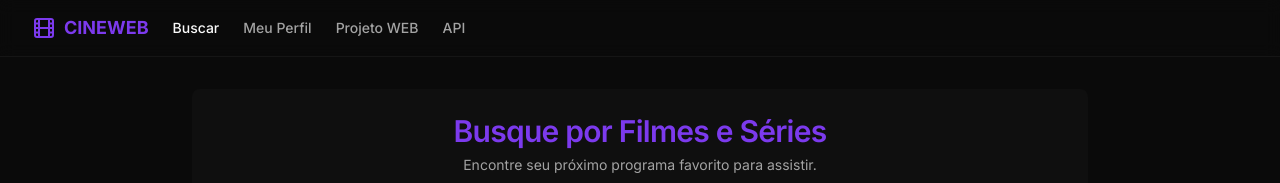
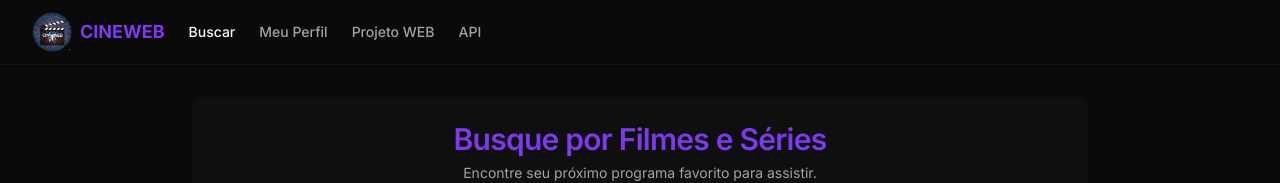
Before and after one commit to malu-fnb/Web-Mobile---Site-, a Next.js app in the folder cine-web/: page / in a window 1280 px wide. Shown: the top 183 px of the page. Built offline with nearby package versions, Linux system fonts and the light colour scheme; no server answers.

Commit message:
final commit

```diff
--- a/cine-web/src/app/layout.tsx
+++ b/cine-web/src/app/layout.tsx
@@ -21,7 +21,7 @@ export const metadata: Metadata = {
   title: 'CINEWEB',
   description: 'Seu universo pessoal de filmes e séries.',
   icons: {
-    icon: '/favicon.ico',
+    icon: '/teste.png',
   },
 };
 
--- a/cine-web/src/components/app/header.tsx
+++ b/cine-web/src/components/app/header.tsx
@@ -1,13 +1,19 @@
 import Link from 'next/link';
-import { Film } from 'lucide-react';
+import Image from 'next/image';
 import { MainNav } from './main-nav';
 
 export function Header() {
   return (
     <header className="sticky top-0 z-50 w-full border-b border-border/40 bg-background/95 backdrop-blur supports-[backdrop-filter]:bg-background/60">
-      <div className="container flex h-14 items-center">
+      <div className="container flex h-16 items-center">
         <Link href="/" className="mr-6 flex items-center space-x-2">
-          <Film className="h-6 w-6 text-primary" />
+          <Image
+            src="/teste.png"
+            alt="CINEWEB Logo"
+            width={40}
+            height={40}
+            className="h-10 w-10"
+          />
           <span className="font-bold font-headline text-lg text-primary">
             CINEWEB
           </span>
```
Also changed, not shown: cine-web/public/teste.png (added), 1 other file (tests, documents, lock files or other folders).
